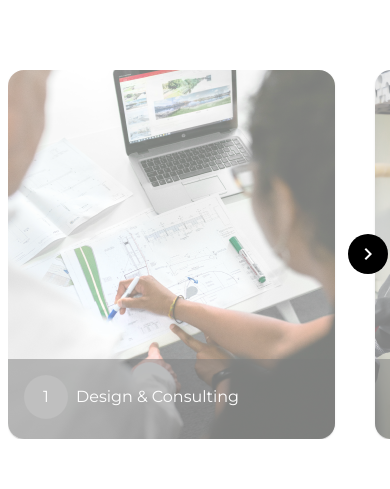
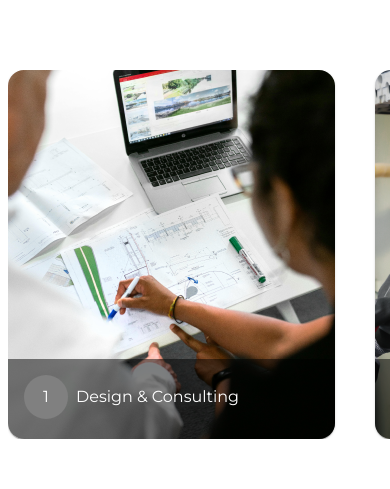
Before and after one commit to samstyles17/electra-webapp, a React (Vite) app: page / in a window 390 px wide. Shown: the part 828-1317 px from the top of the page. Built offline with nearby package versions, Linux system fonts and the light colour scheme.

Commit message:
fixed service cards in home page

```diff
--- a/src/components/ImageSlider.jsx
+++ b/src/components/ImageSlider.jsx
@@ -1,9 +1,10 @@
-import React, { useState } from 'react';
+import React, { useState, useRef } from 'react';
 import { Box, Card, CardContent, CardMedia, Typography, IconButton, Divider } from '@mui/material';
 import { ChevronLeft, ChevronRight } from '@mui/icons-material';
 import { createTheme, ThemeProvider } from '@mui/material/styles';
 import CssBaseline from '@mui/material/CssBaseline';
 import useMediaQuery from '@mui/material/useMediaQuery';
+import { Link } from 'react-router-dom';
 // Import your images
 import designImage from '../assets/img/sliding_image1.png';
 import installationImage from '../assets/img/sliding_image2.png';
@@ -13,12 +14,12 @@ import testingImage from '../assets/img/sliding_image5.png';
 import maintenanceImage from '../assets/img/sliding_image6.png';
 
 const cards = [
-  { id: 1, title: 'Design & Consulting', image: designImage, description: 'More About' },
-  { id: 2, title: 'Installation And Commissioning', image: installationImage, description: 'More About' },
-  { id: 3, title: 'Panel Board And Control Systems', image: panelImage, description: 'More About' },
-  { id: 4, title: 'Statuory Approval and Compliance', image: auditImage, description: 'More About' },
-  { id: 5, title: 'Maintenance and Repair', image: testingImage, description: 'More About' },
-  { id: 6, title: 'Value-Added Services', image: maintenanceImage, description: 'More About' },
+  { id: 1, title: 'Design & Consulting', image: designImage, description: 'More About' , route:'/designconsultingservice'},
+  { id: 2, title: 'Installation And Commissioning', image: installationImage, description: 'More About', route:'/installationcommisioningservice' },
+  { id: 3, title: 'Panel Board And Control Systems', image: panelImage, description: 'More About', route:'/panelboardcontrolservice' },
+  { id: 4, title: 'Statuory Approval and Compliance', image: auditImage, description: 'More About' , route:'/approvalcomplianceservice'},
+  { id: 5, title: 'Maintenance and Repair', image: testingImage, description: 'More About', route:'/maintenacerepairservice' },
+  { id: 6, title: 'Value-Added Services', image: maintenanceImage, description: 'More About' , route:'/valueaddedservice'},
 ];
 
 const theme = createTheme({
@@ -39,7 +40,8 @@ const theme = createTheme({
   },
 });
 
-const CarouselCard = ({ card, isFullyVisible, isOverlappingButton }) => {
+
+const CarouselCard = ({ card, isFullyVisible, isOverlappingButton, isMobile }) => {
   const [isHovered, setIsHovered] = useState(false);
 
   return (
@@ -49,11 +51,11 @@ const CarouselCard = ({ card, isFullyVisible, isOverlappingButton }) => {
         height: 369,
         position: 'relative',
         overflow: 'hidden',
-        opacity: isFullyVisible ? (isOverlappingButton ? 0.5 : 1) : 0.5,
+        opacity: isMobile ? 1 : (isFullyVisible ? (isOverlappingButton ? 0.5 : 1) : 0.5),
         transition: 'all 0.3s',
         borderRadius: '16px',
-        pointerEvents: isFullyVisible && !isOverlappingButton ? 'auto' : 'none',
-        '&:hover': (isFullyVisible && !isOverlappingButton) ? {
+        pointerEvents: isMobile ? 'auto' : (isFullyVisible && !isOverlappingButton ? 'auto' : 'none'),
+        '&:hover': {
           '& .MuiCardMedia-root': {
             transform: 'scale(1.05)',
           },
@@ -61,7 +63,7 @@ const CarouselCard = ({ card, isFullyVisible, isOverlappingButton }) => {
             height: '50%',
             background: 'rgba(0,0,0,0.7)',
           }
-        } : {}
+        }
       }}
       onMouseEnter={() => setIsHovered(true)}
       onMouseLeave={() => setIsHovered(false)}
@@ -83,7 +85,7 @@ const CarouselCard = ({ card, isFullyVisible, isOverlappingButton }) => {
           bottom: 0,
           left: 0,
           right: 0,
-          height: isHovered && isFullyVisible && !isOverlappingButton ? '50%' : '80px',
+          height: isHovered ? '50%' : '80px',
           background: 'rgba(0,0,0,0.5)',
           color: 'white',
           transition: 'all 0.3s',
@@ -111,11 +113,13 @@ const CarouselCard = ({ card, isFullyVisible, isOverlappingButton }) => {
           </Box>
           <Typography variant="string" sx={{ flexGrow: 1 }}>{card.title}</Typography>
         </Box>
-        {isHovered && isFullyVisible && !isOverlappingButton && (
+        {isHovered && (
           <>
             <Divider sx={{ bgcolor: 'white', width: '70%', ml: 6.5 }} />
             <Box sx={{ display: 'flex', alignItems: 'center', ml: 6.5, mb: 6, paddingTop: 2 }}>
-              <Typography variant="body1">{card.description}</Typography>
+              <Link to={card.route} style={{ textDecoration: 'none', color: 'white' }}>
+                <Typography variant="body1">{card.description}</Typography>
+              </Link>
               <ChevronRight fontSize="small" sx={{ ml: 1 }} />
             </Box>
           </>
@@ -125,12 +129,16 @@ const CarouselCard = ({ card, isFullyVisible, isOverlappingButton }) => {
   );
 };
 
+
 const Carousel = () => {
   const [currentIndex, setCurrentIndex] = useState(0);
   const cardWidth = 327;
   const cardSpacing = 40;
   const isMobile = useMediaQuery(theme.breakpoints.down('md'));
   const visibleCards = isMobile ? 1 : 4;
+  const containerRef = useRef(null);
+  const [touchStart, setTouchStart] = useState(null);
+  const [touchEnd, setTouchEnd] = useState(null);
 
   const handlePrev = () => {
     setCurrentIndex((prevIndex) => Math.max(prevIndex - 1, 0));
@@ -143,10 +151,31 @@ const Carousel = () => {
   const showLeftArrow = currentIndex > 0;
   const showRightArrow = currentIndex < cards.length - visibleCards;
 
+  const onTouchStart = (e) => {
+    setTouchEnd(null);
+    setTouchStart(e.targetTouches[0].clientX);
+  };
+
+  const onTouchMove = (e) => setTouchEnd(e.targetTouches[0].clientX);
+
+  const onTouchEnd = () => {
+    if (!touchStart || !touchEnd) return;
+    const distance = touchStart - touchEnd;
+    const isLeftSwipe = distance > 50;
+    const isRightSwipe = distance < -50;
+    if (isLeftSwipe && currentIndex < cards.length - 1) {
+      setCurrentIndex(currentIndex + 1);
+    }
+    if (isRightSwipe && currentIndex > 0) {
+      setCurrentIndex(currentIndex - 1);
+    }
+  };
+
   return (
     <ThemeProvider theme={theme}>
       <CssBaseline />
       <Box
+        ref={containerRef}
         sx={{
           position: 'relative',
           width: '100%',
@@ -154,6 +183,9 @@ const Carousel = () => {
           margin: isMobile ? 1 : '0 0 0 95px',
           overflow: 'hidden'
         }}
+        onTouchStart={onTouchStart}
+        onTouchMove={onTouchMove}
+        onTouchEnd={onTouchEnd}
       >
         <Box
           sx={{
@@ -172,11 +204,12 @@ const Carousel = () => {
                   (showLeftArrow && showRightArrow && index === currentIndex) ||
                   (!showLeftArrow && showRightArrow && index === currentIndex + visibleCards - 1)
                 }
+                isMobile={isMobile}
               />
             </Box>
           ))}
         </Box>
-        {showLeftArrow && (
+        {!isMobile && showLeftArrow && (
           <IconButton
             onClick={handlePrev}
             sx={{
@@ -195,7 +228,7 @@ const Carousel = () => {
             <ChevronLeft />
           </IconButton>
         )}
-        {showRightArrow && (
+        {!isMobile && showRightArrow && (
           <IconButton
             onClick={handleNext}
             sx={{
```
